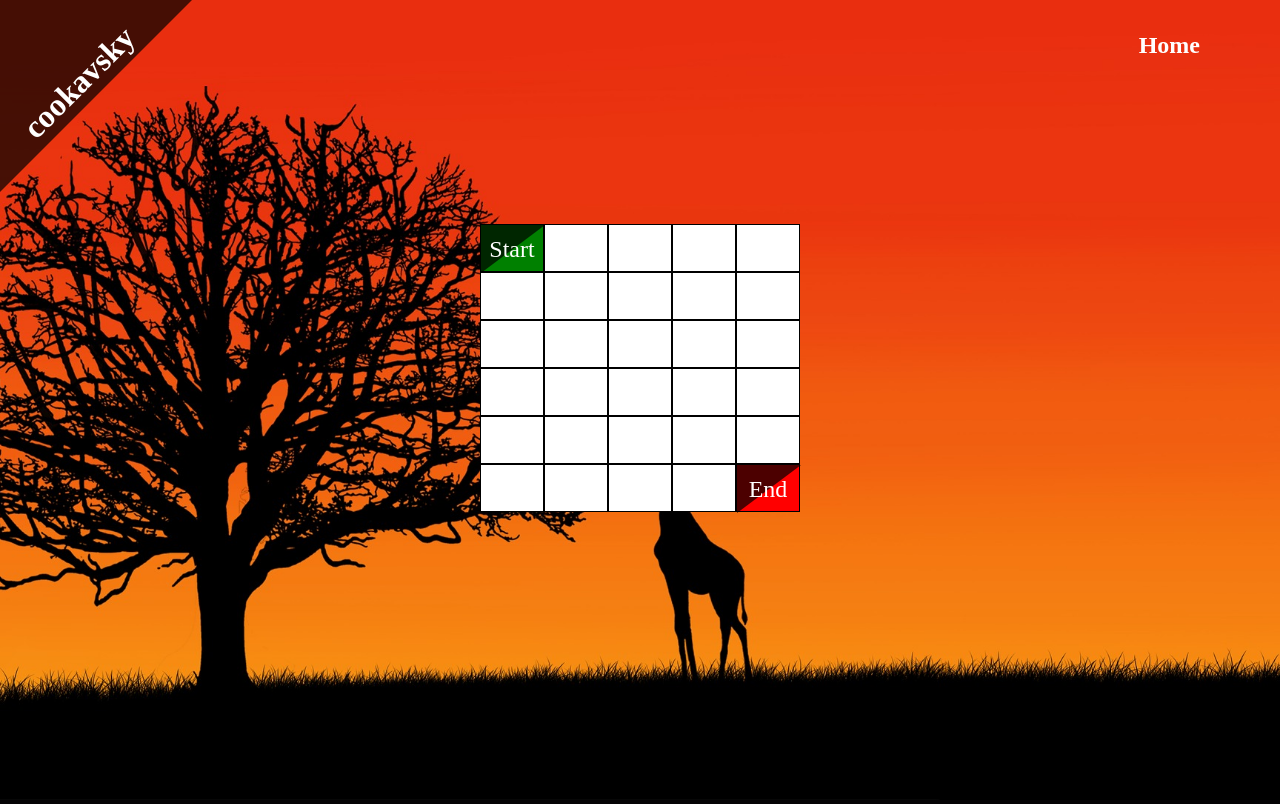
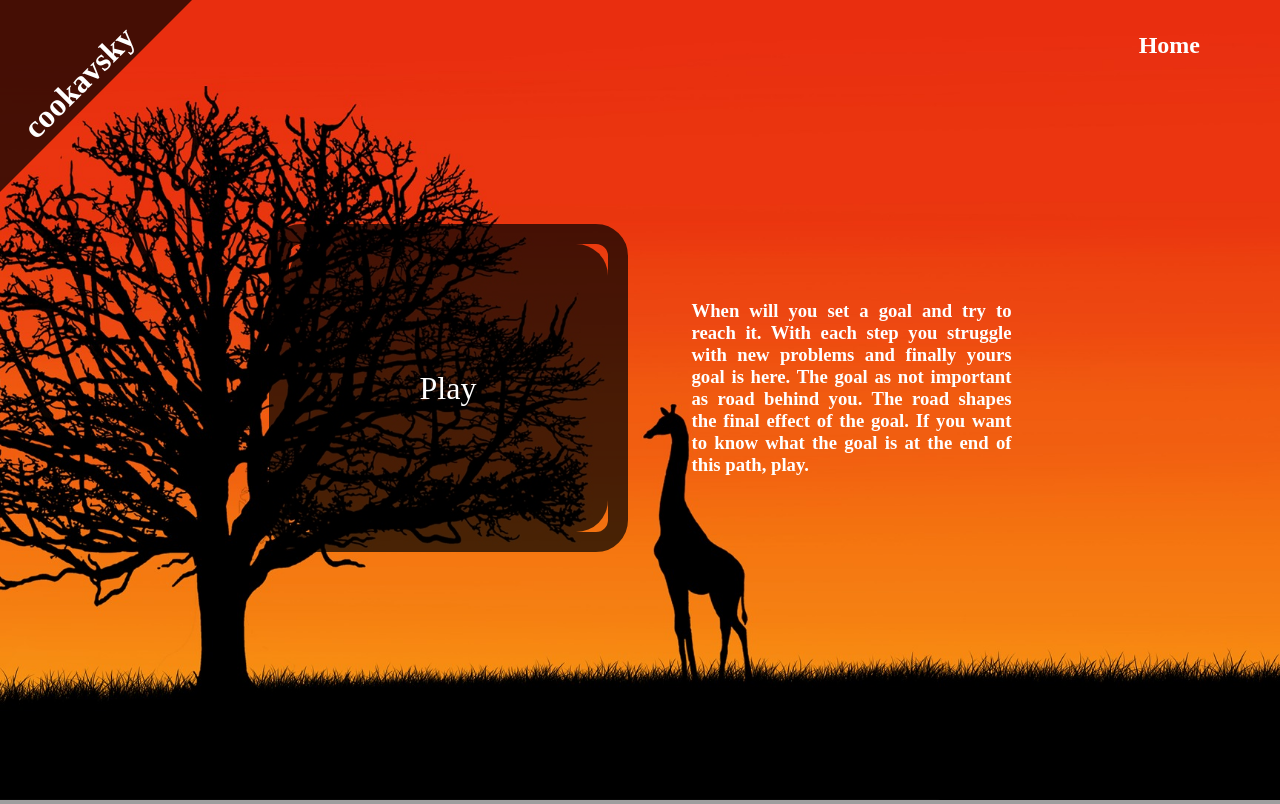
Before and after one commit to cookavsky/Portfolio, a PHP site: page / in a window 1280 px wide. Shown: the top 804 px of the page. Before the commit the page ends 701 px from the top, so only its background shows below. Run offline with PHP 8.4, Linux system fonts and the light colour scheme; grey boxes are pictures that could not be loaded.

Commit message:
-end game -add paragraph

```diff
--- a/css/style.css
+++ b/css/style.css
@@ -8,7 +8,7 @@
 body
 {
     font-size: 1rem;
-    height: 100vh;
+    color: white;
 }
 
 .Home
@@ -17,7 +17,6 @@ body
     background-position: center;
     background-size: cover;
     height: 100vh;
-    width: 100vw;
 }
 
 header
@@ -26,7 +25,6 @@ header
     flex-direction: row;
     justify-content: space-between;
     height: 14em;
-    color: white;
 }
 
 @keyframes Opacity
@@ -81,12 +79,38 @@ h2
     cursor: pointer;
 }
 
+.Content
+{
+    display: flex;
+    flex-flow: row;
+    justify-content: center;
+}
+
 .Table
 {
     display: flex;
     flex-flow: row wrap;
+    width: calc(25vw + 39px);
+    border: 20px solid rgb(0, 0, 0, 0.7);
+    border-radius: 2em;
+    margin-right: 2em;
+}
+
+.Play
+{
+    display: flex;
+    height: 18em;
+    width: 25vw;
+    background-color: rgb(0, 0, 0, 0.7);
+    border: 20px solid transparent;
+    border-radius: 2em;
+}
+
+.TextPlay
+{
+    cursor: pointer;
     margin: auto;
-    width: 25vw;
+    font-size: 2rem;
 }
 
 .halfTable
@@ -109,9 +133,8 @@ h2
     cursor: pointer;
     flex-basis: 20%;
     height: 3em;
-    color: white;
     background-color: green;
-    border: 1px solid black;
+    border: 1px solid rgb(0, 0, 0, 0.7);
     text-align: center;
     line-height: 3em;
 }
@@ -121,9 +144,8 @@ h2
     cursor: pointer;
     flex-basis: 20%;
     height: 3em;
-    color: white;
     background-color: red;
-    border: 1px solid black;
+    border: 1px solid rgb(0, 0, 0, 0.7);
     text-align: center;
     line-height: 3em;
 }
@@ -134,7 +156,7 @@ h2
     flex-basis: 20%;
     height: 3em;
     background-color: white;
-    border: 1px solid black;
+    border: 1px solid rgb(0, 0, 0, 0.7);
 }
 
 .green
@@ -156,3 +178,59 @@ h2
 {
     background-color: rgb(201, 194, 194);
 }
+
+.Cards1
+{
+    opacity: 0;
+    animation: FromUptoBottom 1s 1s forwards;
+    background-color: green;
+}
+
+.Cards2
+{
+    opacity: 0;
+    animation: FromUptoBottom 1s 2s forwards;
+    background-color: blue;
+}
+
+.Cards3
+{
+    opacity: 0;
+    animation: FromUptoBottom 1s 3s forwards;
+    background-color: red;
+}
+
+@keyframes FromUptoBottom
+{
+    from{
+        height: 0;
+        opacity: 0;
+    }
+
+    to{
+        height: -100%;
+        opacity: 1;
+    }
+}
+
+.off
+{
+    display: none;
+}
+
+.Intro
+{
+    width: 25vw;
+    margin-left: 2em;
+    margin-top: auto;
+    margin-bottom: auto;
+    text-align: justify;
+}
+
+.Home2
+{
+    background: url("../img/mountains.svg") no-repeat;
+    background-position: center;
+    background-size: cover;
+    height: 100vh;
+}
--- a/index.html
+++ b/index.html
@@ -28,44 +28,55 @@
                     </ul>
                 </nav>
             </header>
-            <div class="Table">
-                <div class="CardsStart">
-                    <div class="halfTable"></div>
-                    <p class="Text">Start</p>
+            <div class="Content">
+                <div class="Table">
+                    <div class="Play">
+                        <p class="TextPlay">Play</p>
+                        <p class="TextPlay off">You are the best!</p>
+                    </div>
+                    <div class="CardsStart Cards1 off">
+                        <div class="halfTable"></div>
+                        <p class="Text">Start</p>
+                    </div>
+                    <div class="Cards Cards1 off"></div>
+                    <div class="Cards Cards1 off"></div>
+                    <div class="Cards Cards2 off"></div>
+                    <div class="Cards Cards2 off"></div>
+                    <div class="Cards Cards1 off"></div>
+                    <div class="Cards Cards1 off"></div>
+                    <div class="Cards Cards2 off"></div>
+                    <div class="Cards Cards2 off"></div>
+                    <div class="Cards Cards2 off"></div>
+                    <div class="Cards Cards1 off"></div>
+                    <div class="Cards Cards2 off"></div>
+                    <div class="Cards Cards2 off"></div>
+                    <div class="Cards Cards2 off"></div>
+                    <div class="Cards Cards3 off"></div>
+                    <div class="Cards Cards2 off"></div>
+                    <div class="Cards Cards2 off"></div>
+                    <div class="Cards Cards2 off"></div>
+                    <div class="Cards Cards3 off"></div>
+                    <div class="Cards Cards3 off"></div>
+                    <div class="Cards Cards2 off"></div>
+                    <div class="Cards Cards2 off"></div>
+                    <div class="Cards Cards3 off"></div>
+                    <div class="Cards Cards3 off"></div>
+                    <div class="Cards Cards3 off"></div>
+                    <div class="Cards Cards2 off"></div>
+                    <div class="Cards Cards3 off"></div>
+                    <div class="Cards Cards3 off"></div>
+                    <div class="Cards Cards3 off"></div>
+                    <div class="CardsEnd Cards3 off">
+                        <div class="halfTable"></div>
+                        <p class="Text">End</p>
+                    </div>
                 </div>
-                <div class="Cards"></div>
-                <div class="Cards"></div>
-                <div class="Cards"></div>
-                <div class="Cards"></div>
-                <div class="Cards"></div>
-                <div class="Cards"></div>
-                <div class="Cards"></div>
-                <div class="Cards"></div>
-                <div class="Cards"></div>
-                <div class="Cards"></div>
-                <div class="Cards"></div>
-                <div class="Cards"></div>
-                <div class="Cards"></div>
-                <div class="Cards"></div>
-                <div class="Cards"></div>
-                <div class="Cards"></div>
-                <div class="Cards"></div>
-                <div class="Cards"></div>
-                <div class="Cards"></div>
-                <div class="Cards"></div>
-                <div class="Cards"></div>
-                <div class="Cards"></div>
-                <div class="Cards"></div>
-                <div class="Cards"></div>
-                <div class="Cards"></div>
-                <div class="Cards"></div>
-                <div class="Cards"></div>
-                <div class="Cards"></div>
-                <div class="CardsEnd">
-                    <div class="halfTable"></div>
-                    <p class="Text">End</p>
+                <div class="Intro">
+                    <h3>When will you set a goal and try to reach it. With each step you struggle with new problems and finally yours goal is here. The goal as not important as road behind you. The road shapes the final effect of the goal. If you want to know what the goal is at the end of this path, play.</h3>
                 </div>
             </div>
+        </article>
+        <article class="Home2">
         </article>
     </main>
 <script src="js/start-end.js"></script>
```
Also changed, not shown: js/start-end.js (+165 -3 lines), 2 other files.
